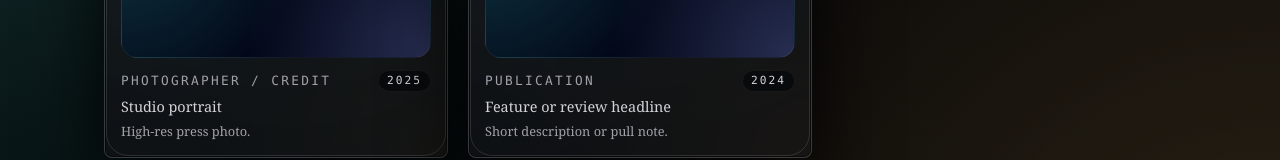
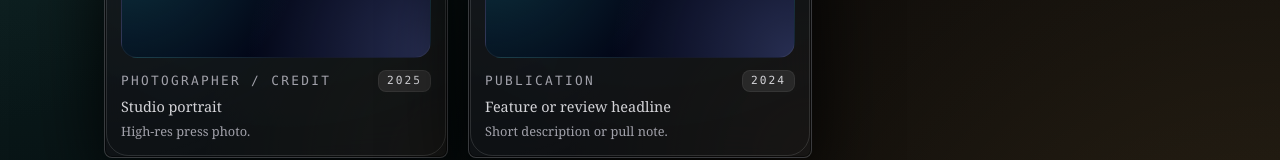
Before and after one commit to pkyorke/web, a React (Vite) app in the folder website/: page /press in a window 1280 px wide. Shown: the part 375-535 px from the top of the page. Built offline with nearby package versions, Linux system fonts and the light colour scheme.

Commit message:
Update PressPage.tsx

```diff
--- a/website/src/pages/PressPage.tsx
+++ b/website/src/pages/PressPage.tsx
@@ -103,7 +103,7 @@ const PressPage: React.FC = () => {
                     <span className="font-mono uppercase tracking-[0.18em] text-[color:var(--fg-muted)]">
                       {item.outlet}
                     </span>
-                    <span className="rounded-full border border-[color:var(--line-subtle)] bg-[rgba(8,10,12,0.95)] px-2 py-0.5 text-[0.7rem] font-mono uppercase tracking-[0.18em]">
+                    <span className="rounded-lg border border-[color:var(--line-subtle)] bg-[color:var(--bg-2)] px-2 py-0.5 text-[0.7rem] font-mono uppercase tracking-[0.18em]">
                       {item.year}
                     </span>
                   </div>
```
